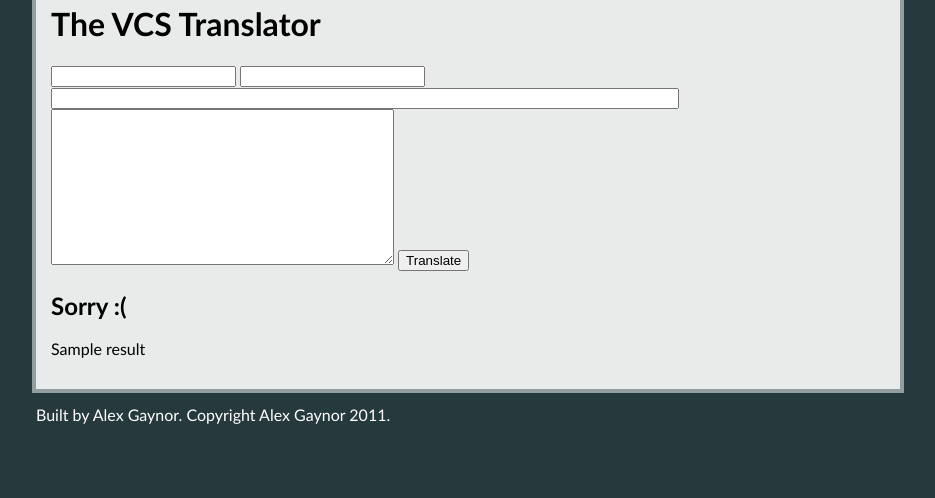
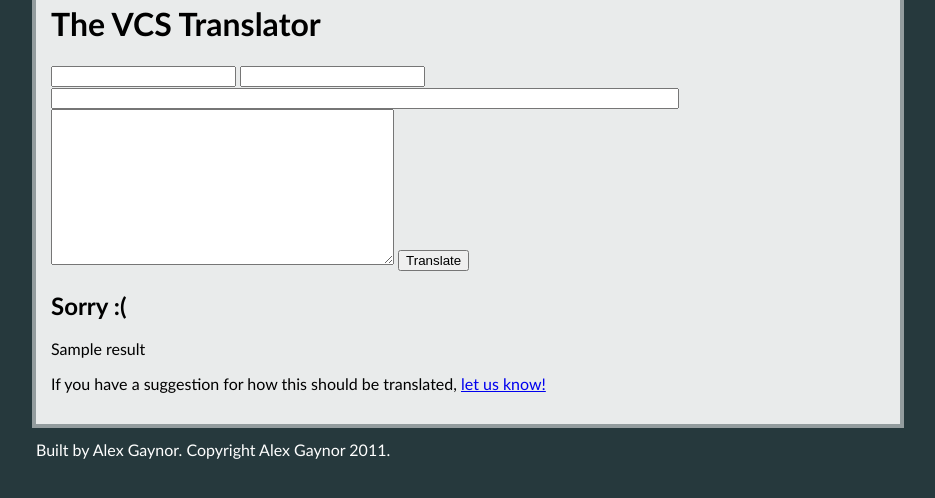
Before and after one commit to alex/vcs-translator, a Django app: template vcstranslator_project/templates/translator/home.html in a window 1280 px wide. Shown: the part 64-562 px from the top of the page, without its empty margins (172-1107 px from the left). Run offline with Django 3.2, Linux system fonts and the light colour scheme; tables that the repository leaves empty hold one stand-in row (values such as "Sample post"); the template is opened without the code that fills it: values that come from a table or form of the project are taken from there, most other values are stand-ins (such as "Sample title", 1, 10 or a date in 2020); parts of the project's set-up code (start-up, migrations or seed data) failed here and were passed over; some libraries are stand-ins or nearby versions.

Commit message:
Let people give suggestions.

```diff
--- a/vcstranslator_project/templates/translator/home.html
+++ b/vcstranslator_project/templates/translator/home.html
@@ -24,6 +24,7 @@
         {% else %}
             <h2>Sorry :(</h2>
             <p>{{ results.result }}</p>
+            <p>If you have a suggestion for how this should be translated, <a href="{% url translation_feedback %}">let us know!</a>
         {% endif %}
     {% endif %}
 {% endblock %}
```
